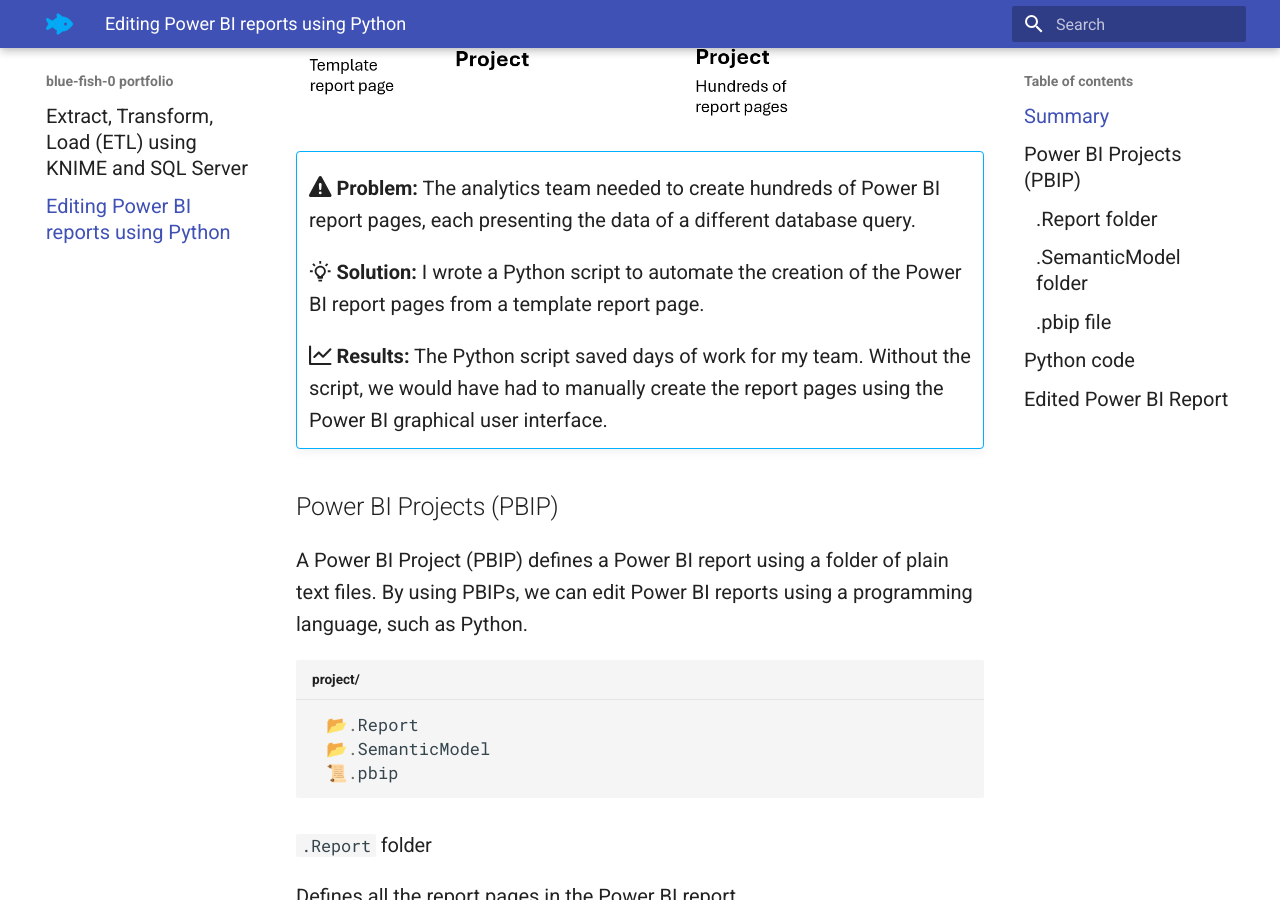
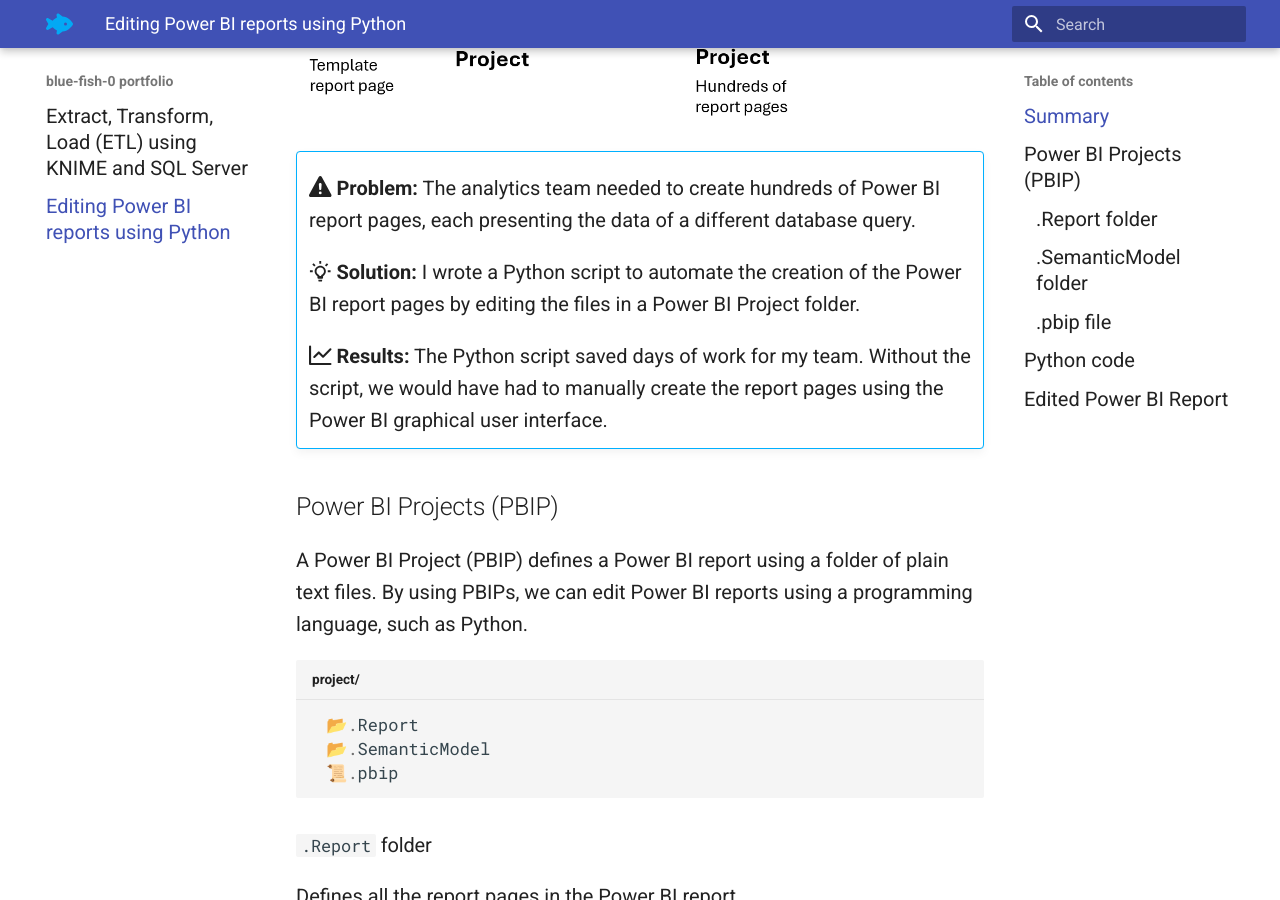
Before and after one commit to blue-fish-0/portfolio, an MkDocs documentation site: the page built from docs/power_bi_python.md, in a window 1280 px wide and 900 px high, scrolled down 363 px. Built offline with MkDocs 1.6.1 and Material for MkDocs 9.7.7, drawn with Linux system fonts in a browser that asks for light colours.

Commit message:
Update power_bi_python.md

```diff
--- a/docs/power_bi_python.md
+++ b/docs/power_bi_python.md
@@ -7,7 +7,7 @@
 !!! abstract ""
     :fontawesome-solid-triangle-exclamation: **Problem:** The analytics team needed to create hundreds of Power BI report pages, each presenting the data of a different database query.
 
-    :material-lightbulb-on-10: **Solution:** I wrote a Python script to automate the creation of the Power BI report pages from a template report page.
+    :material-lightbulb-on-10: **Solution:** I wrote a Python script to automate the creation of the Power BI report pages by editing the files in a Power BI Project folder.
 
     :octicons-graph-16: **Results:** The Python script saved days of work for my team. Without the script, we would have had to manually create the report pages using the Power BI graphical user interface.
 
```
